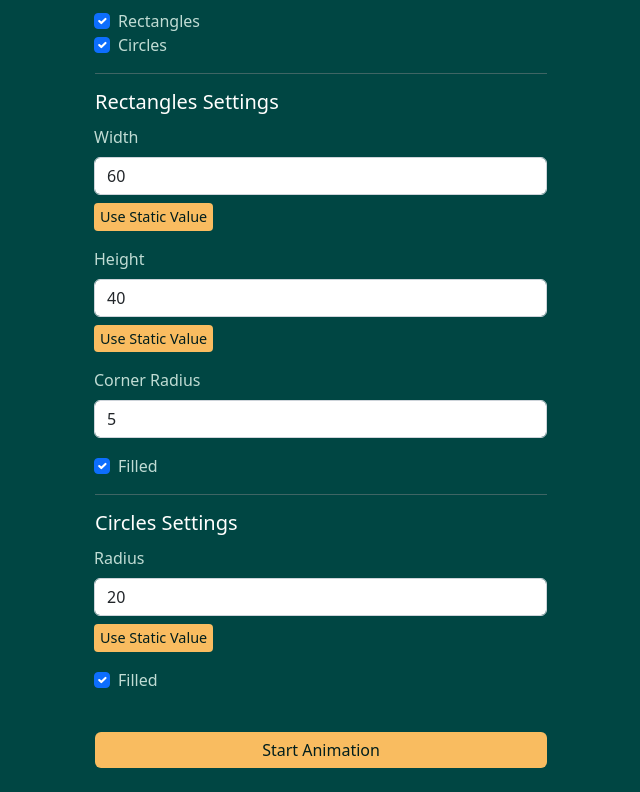
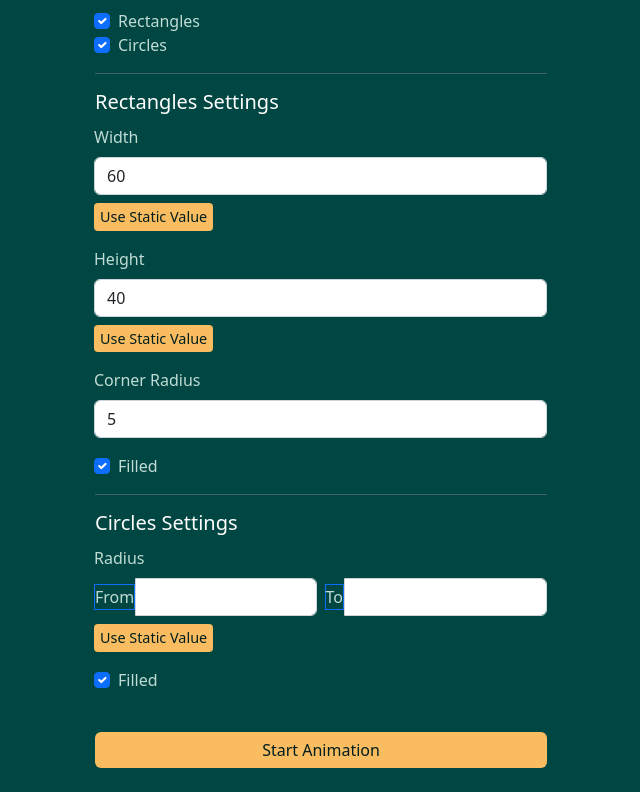
Before and after one commit to netrolite/graph-builder, a React (Vite) app: page / in a window 1280 px wide. Shown: the part 728-1520 px from the top of the page, without its empty margins (319-959 px from the left). Built offline with nearby package versions, Linux system fonts and the light colour scheme.

Commit message:
style random value inputs

```diff
--- a/src/input/components/CircSettings.jsx
+++ b/src/input/components/CircSettings.jsx
@@ -15,6 +15,30 @@ export default function CircSettings() {
 
             <div className="input-subgroup">
                 <label htmlFor="circ-radius" className="form-label">Radius</label>
+                {
+                    animData.circles.radiusRand
+                    ? (
+                        <div className="grid-2-cols">
+
+                            <div className="d-flex">
+                                <div className="border border-primary m-auto">From</div>
+                                <input
+                                    type="number"
+                                    className="form-control rounded-start-0"
+                                />
+                            </div>
+
+                            <div className="d-flex">
+                                <div className="border border-primary m-auto">To</div>
+                                <input
+                                    type="number"
+                                    className="form-control rounded-start-0"
+                                />
+                            </div>
+
+                        </div>
+                    )
+                    : (
                         <input
                             className="form-control"
                             type="number"
@@ -25,6 +49,9 @@ export default function CircSettings() {
                             onChange={e => changeShapeProp(e, setAnimData)}
                             value={animData.circles.radius}
                         />
+                    )
+                }
+
                 <button
                     type="button"
                     className="button button-small mt-2"
--- a/src/input/input.css
+++ b/src/input/input.css
@@ -91,3 +91,19 @@
     height: 30px;
     border-radius: 0.25rem;
 }
+
+.inputs-random {
+    display: flex;
+    justify-content: space-between;
+}
+
+.input-random {
+    display: flex;
+    align-items: center;
+    gap: 0.5rem;
+}
+
+.rounded-start-0 {
+    border-top-left-radius: 0 !important;
+    border-bottom-left-radius: 0 !important;
+}
```
Lines whose indentation alone changed are shown as unchanged.
